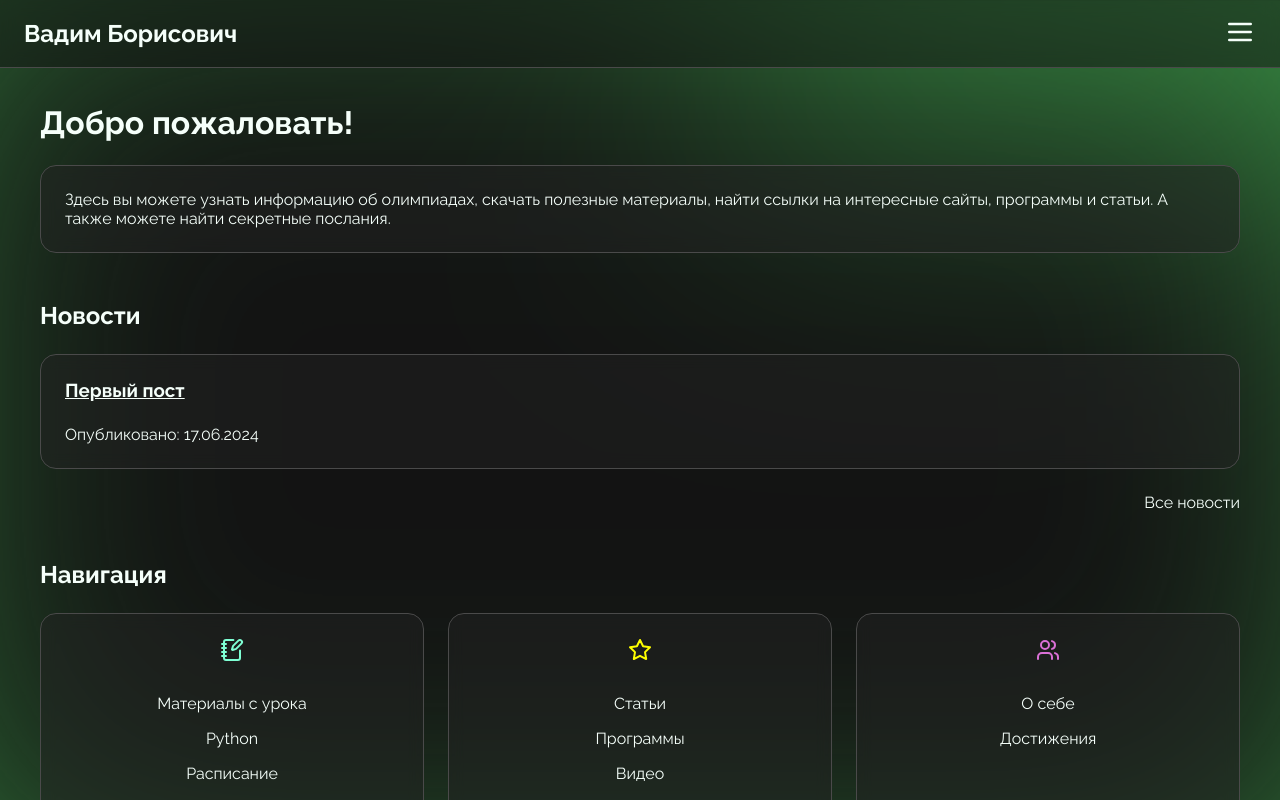
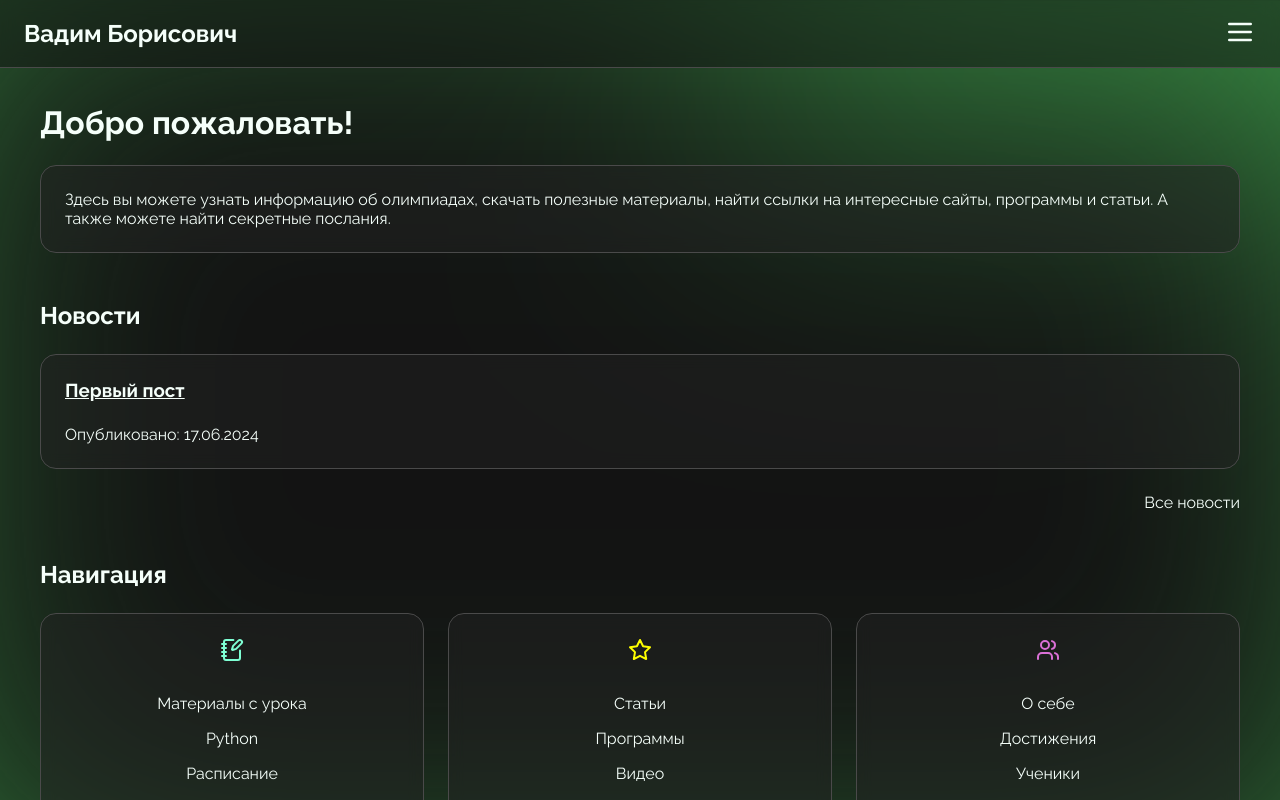
Before and after one commit to svbinf-ru/svbinf.ru, a Next.js app: page / in a window 1280 px wide. Shown: the top 800 px of the page. Built offline with nearby package versions, Linux system fonts and the light colour scheme.

Commit message:
feat(components): add link to the `/students` page

```diff
--- a/components/HomepageNavigation/index.tsx
+++ b/components/HomepageNavigation/index.tsx
@@ -32,6 +32,7 @@ export const HomepageNavigation: FC = () => {
                     <Users className={styles.icon} color="orchid" />
                     <Link href="/about">О себе</Link>
                     <Link href="/achievements">Достижения</Link>
+                    <Link href="/students">Ученики</Link>
                 </nav>
             </Grid>
         </Container>
```
